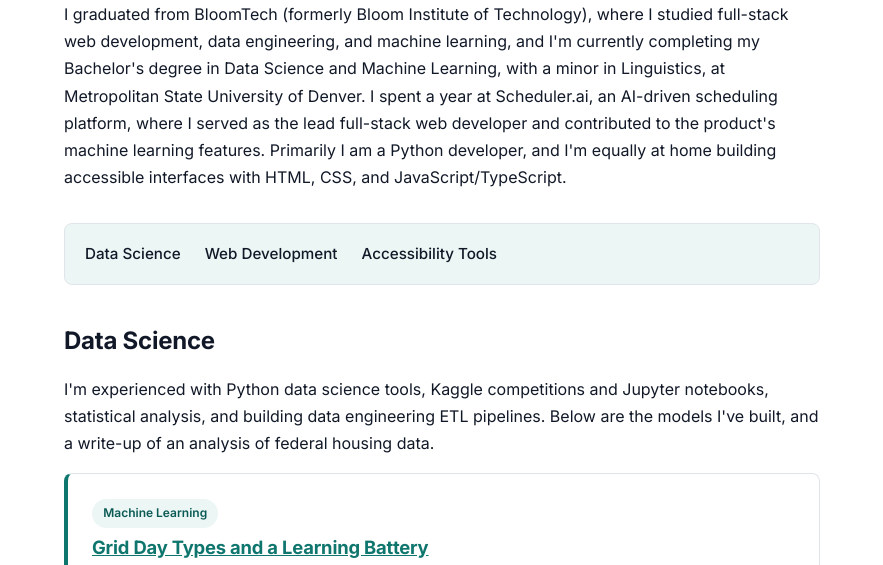
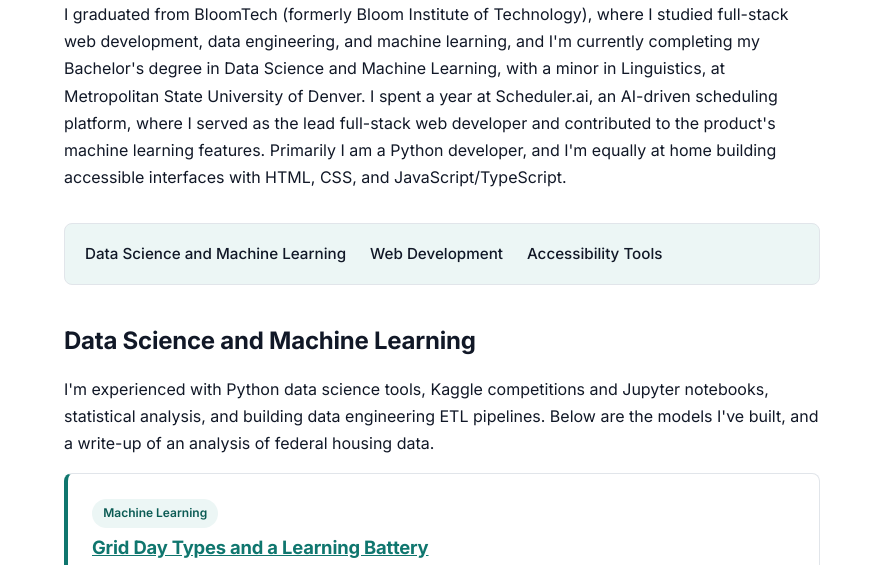
Before and after one commit to jacob-torres/portfolio, an Astro site: page /projects in a window 1280 px wide. Shown: the part 189-754 px from the top of the page, without its empty margins (198-1081 px from the left). Built offline with nearby package versions, Linux system fonts and the light colour scheme; Astro itself is replaced by a stand-in of ours.

Commit message:
Rename the Data Science section to Data Science and Machine Learning
Co-Authored-By: Claude Sonnet 5.5 <noreply@anthropic.com>

```diff
--- a/src/pages/projects/index.astro
+++ b/src/pages/projects/index.astro
@@ -22,14 +22,14 @@ import Layout from '../../layouts/Layout.astro';
 
   <nav class="section-nav" aria-label="Project sections">
     <ul>
-      <li><a href="#data-science">Data Science</a></li>
+      <li><a href="#data-science">Data Science and Machine Learning</a></li>
       <li><a href="#web-development">Web Development</a></li>
       <li><a href="#accessibility-tools">Accessibility Tools</a></li>
     </ul>
   </nav>
 
   <section aria-labelledby="data-science">
-    <h2 id="data-science">Data Science</h2>
+    <h2 id="data-science">Data Science and Machine Learning</h2>
 
     <p>
       I'm experienced with Python data science tools, Kaggle competitions and
```
